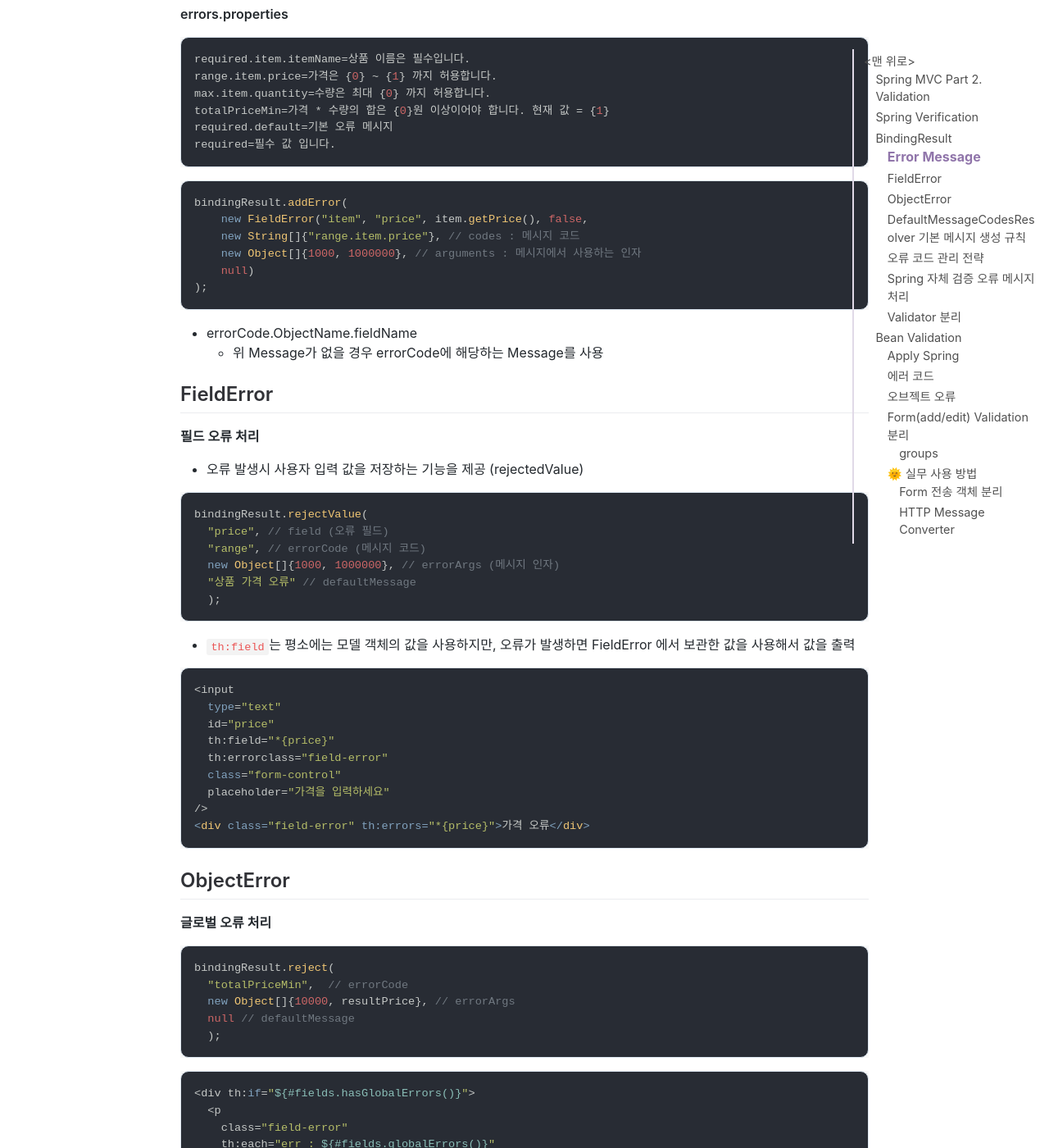
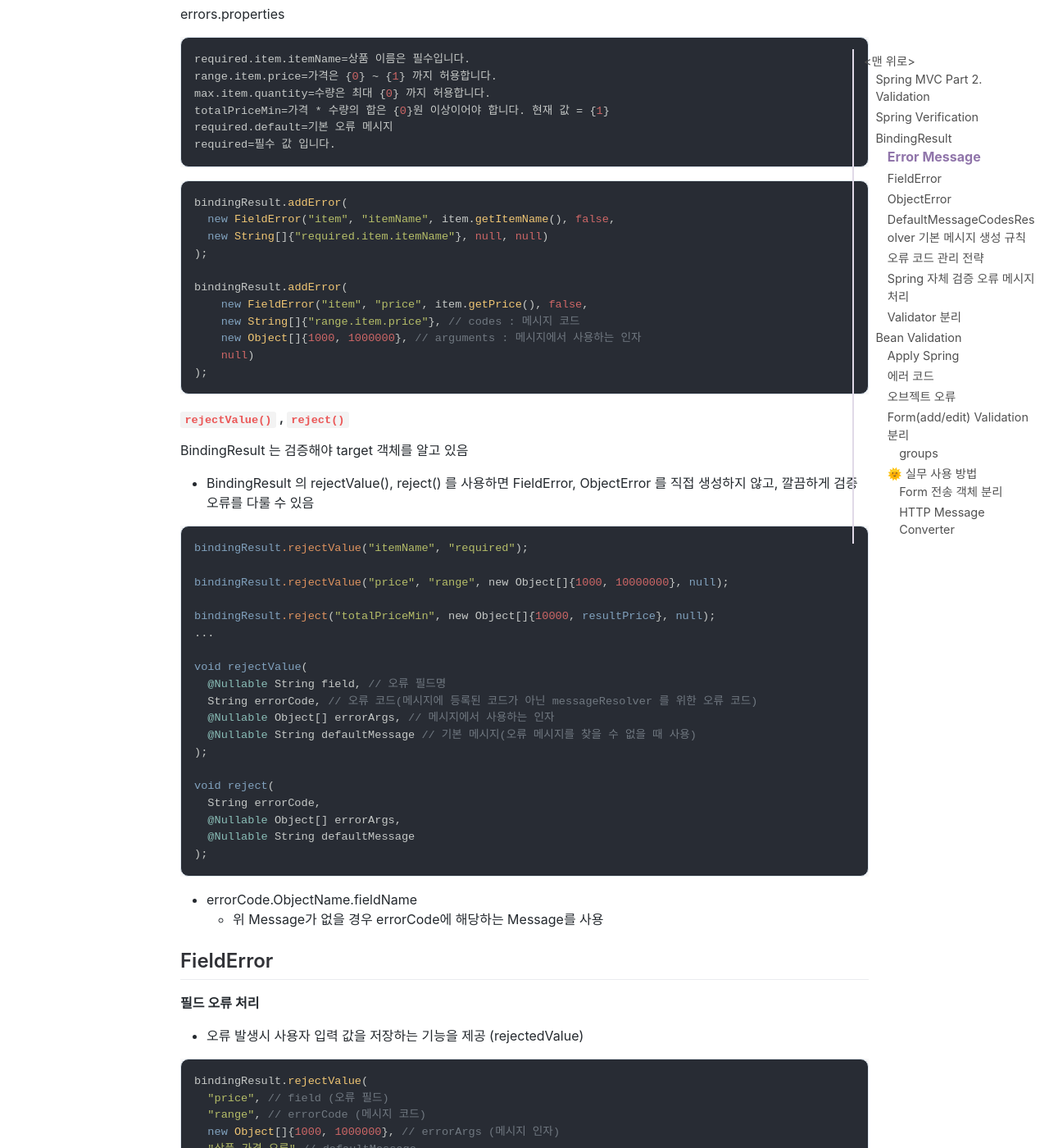
Before and after one commit to jihunparkme/jihunparkme.github.io, a Jekyll site: the page built from _posts/2021-10-12-Spring-MVC-Part2-Validation.md, in a window 1280 px wide and 1400 px high, scrolled down 3197 px. Shown: the whole window at 82% size. Built offline with Jekyll 4.4.1, drawn with Linux system fonts in a browser that asks for light colours; nearby versions of some CDN libraries; comment, search, counter and statistics services are not loaded; some of the changed text lies outside the part shown.

Commit message:
[Conquest of Spring] Error Message
rejectValue() , reject()

````diff
--- a/_posts/2021-10-12-Spring-MVC-Part2-Validation.md
+++ b/_posts/2021-10-12-Spring-MVC-Part2-Validation.md
@@ -120,7 +120,7 @@ BindingResult 에 검증 오류를 적용하는 세 가지 방법
 spring.messages.basename=messages,errors
 ```
 
-**errors.properties**
+errors.properties
 
 ```groovy
 required.item.itemName=상품 이름은 필수입니다.
@@ -133,6 +133,11 @@ required=필수 값 입니다.
 
 ```java
 bindingResult.addError(
+  new FieldError("item", "itemName", item.getItemName(), false,
+  new String[]{"required.item.itemName"}, null, null)
+);
+
+bindingResult.addError(
     new FieldError("item", "price", item.getPrice(), false,
     new String[]{"range.item.price"}, // codes : 메시지 코드
     new Object[]{1000, 1000000}, // arguments : 메시지에서 사용하는 인자
@@ -140,10 +145,32 @@ bindingResult.addError(
 );
 ```
 
+**`rejectValue()` , `reject()`**
 
+BindingResult 는 검증해야 target 객체를 알고 있음
+- BindingResult 의 rejectValue(), reject() 를 사용하면 FieldError, ObjectError 를 직접 생성하지 않고, 깔끔하게 검증 오류를 다룰 수 있음
 
+```java
+bindingResult.rejectValue("itemName", "required");
 
+bindingResult.rejectValue("price", "range", new Object[]{1000, 10000000}, null);
 
+bindingResult.reject("totalPriceMin", new Object[]{10000, resultPrice}, null);
+...
+
+void rejectValue(
+  @Nullable String field, // 오류 필드명
+  String errorCode, // 오류 코드(메시지에 등록된 코드가 아닌 messageResolver 를 위한 오류 코드)
+  @Nullable Object[] errorArgs, // 메시지에서 사용하는 인자
+  @Nullable String defaultMessage // 기본 메시지(오류 메시지를 찾을 수 없을 때 사용)
+);
+
+void reject(
+  String errorCode,
+  @Nullable Object[] errorArgs,
+  @Nullable String defaultMessage
+);
+```
 
 
 
````
